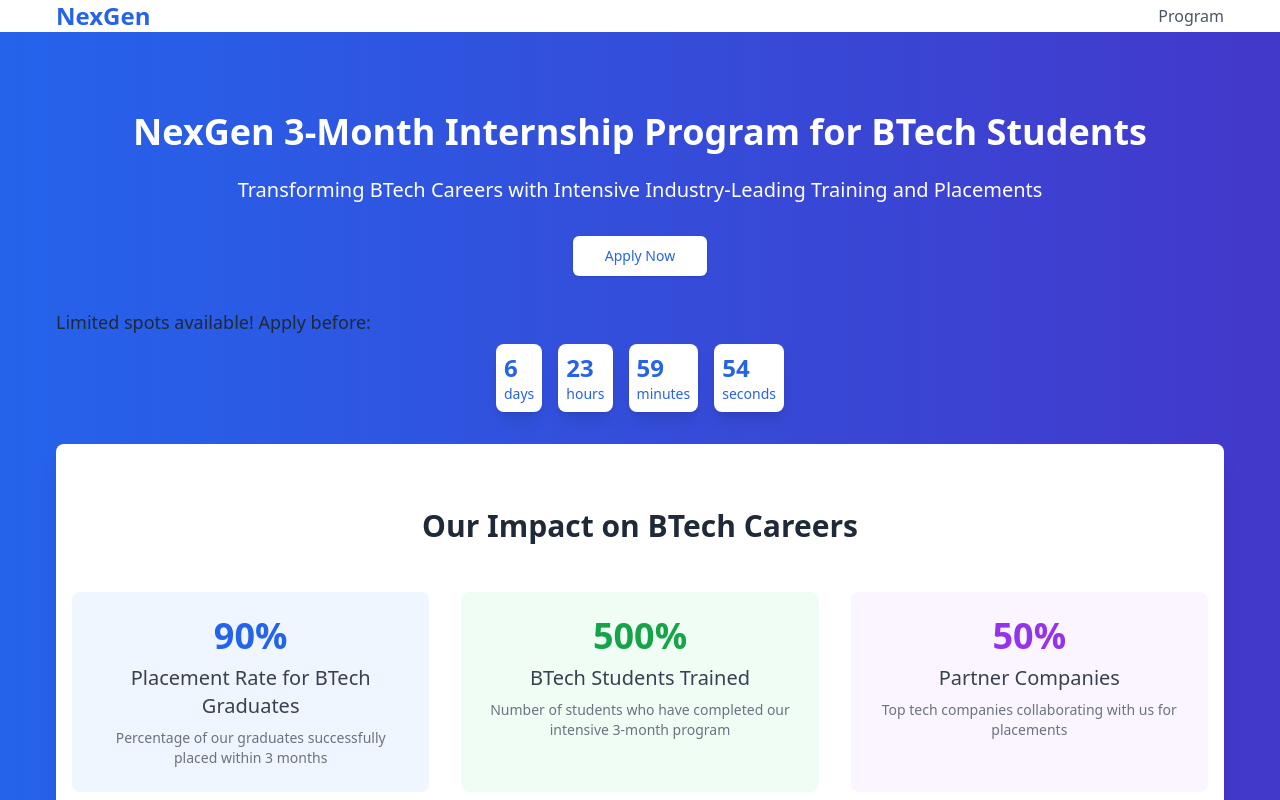
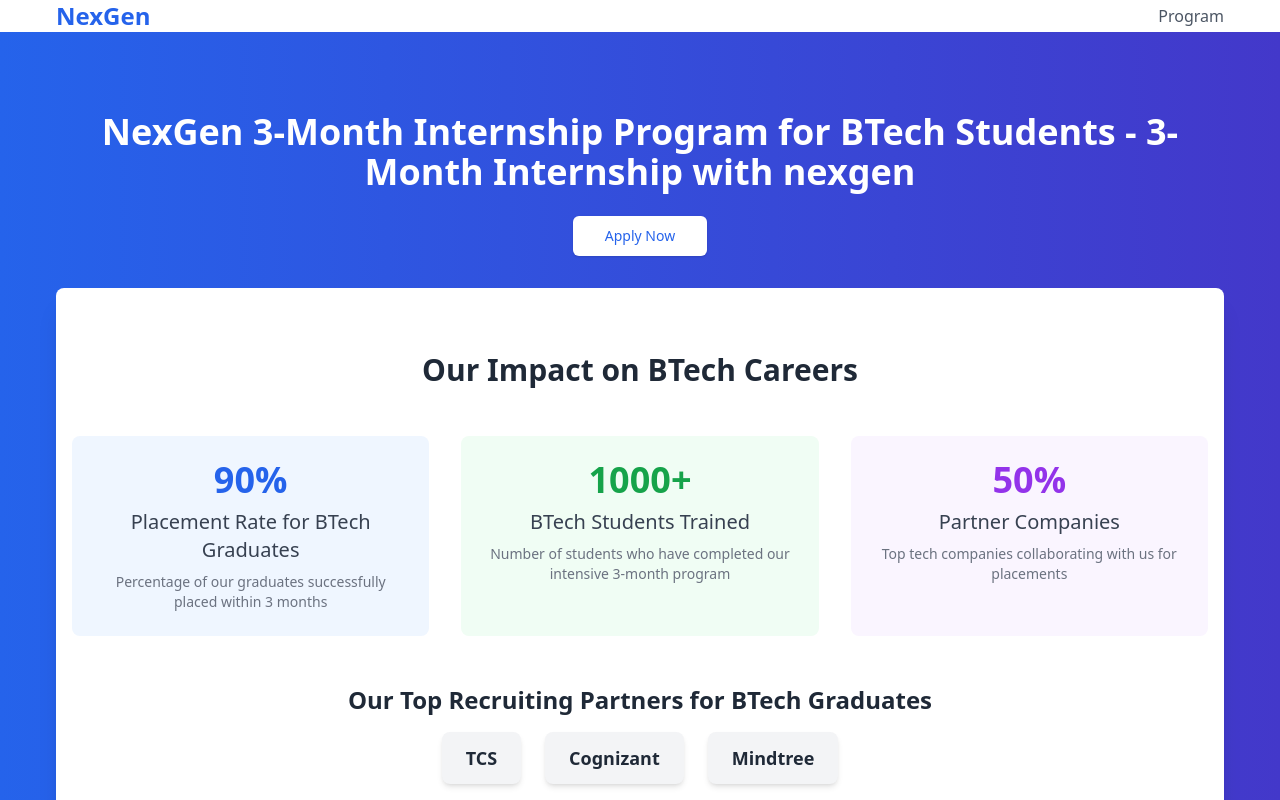
Before and after one commit to dheemutech/main, a Next.js app: page / in a window 1280 px wide. Shown: the top 800 px of the page. Built offline with nearby package versions, Linux system fonts and the light colour scheme.

Commit message:
SOFTGEN MAGIC

```diff
--- a/src/components/AnimatedStats.jsx
+++ b/src/components/AnimatedStats.jsx
@@ -64,7 +64,7 @@ export const AnimatedStats = () => {
             transition={{ type: "spring", stiffness: 300 }}
           >
             <p className="text-4xl font-bold text-green-600 mb-2">
-              <AnimatedNumber value={500} duration={2} />
+              <AnimatedNumber value={1000} duration={2} />
             </p>
             <p className="text-xl text-gray-700">BTech Students Trained</p>
             <p className="text-sm text-gray-500 mt-2">Number of students who have completed our intensive 3-month program</p>
--- a/src/components/HeroSection.jsx
+++ b/src/components/HeroSection.jsx
@@ -1,7 +1,6 @@
 import React from 'react';
 import { Button } from '@/components/ui/button';
 import AnimatedStats from '@/components/AnimatedStats';
-import CountdownTimer from '@/components/CountdownTimer';
 
 const HeroSection = () => {
   const handleApplyNow = () => {
@@ -16,11 +15,8 @@ const HeroSection = () => {
     <section className="bg-gradient-to-r from-blue-600 to-indigo-700 py-20">
       <div className="container mx-auto px-4">
         <h1 className="text-4xl font-bold mb-6 text-white text-center">
-          NexGen 3-Month Internship Program for BTech Students
+          NexGen 3-Month Internship Program for BTech Students - 3-Month Internship with nexgen
         </h1>
-        <p className="text-xl text-white text-center mb-8">
-          Transforming BTech Careers with Intensive Industry-Leading Training and Placements
-        </p>
         <div className="flex justify-center mb-8">
           <Button
             size="lg"
@@ -30,7 +26,6 @@ const HeroSection = () => {
             Apply Now
           </Button>
         </div>
-        <CountdownTimer />
         <AnimatedStats />
       </div>
     </section>
```
